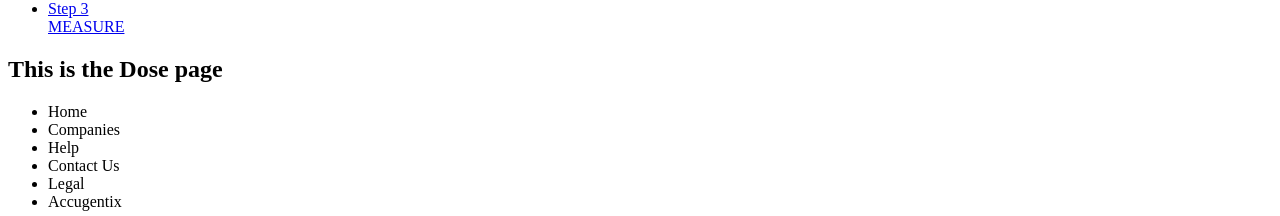
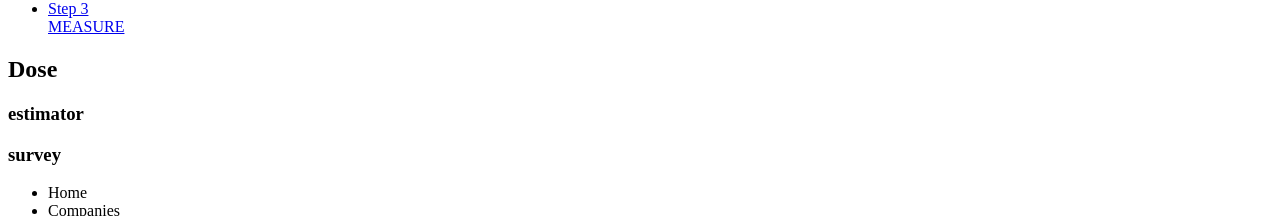
Before and after one commit to cbvargas5/Accu-Hemp, a React app: page /dose in a window 1280 px wide. Shown: the part 524-740 px from the top of the page. Built offline with nearby package versions, Linux system fonts and the light colour scheme; the HTML template or start-up script is replaced by a standard one.

Commit message:
set up starter code that divides by section

```diff
--- a/client/src/components/pages/DosePage.jsx
+++ b/client/src/components/pages/DosePage.jsx
@@ -10,7 +10,15 @@ export default class DosePage extends Component {
   render() {
     return (
       <div>
-        <h2>This is the Dose page</h2>
+        <section className="mini-header">
+          <h2>Dose</h2>
+        </section>
+        <section className="estimator-wrapper">
+          <h3>estimator</h3>
+        </section>
+        <section className="survey-wrapper">
+          <h3>survey</h3>
+        </section>
       </div>
     )
   }
```
